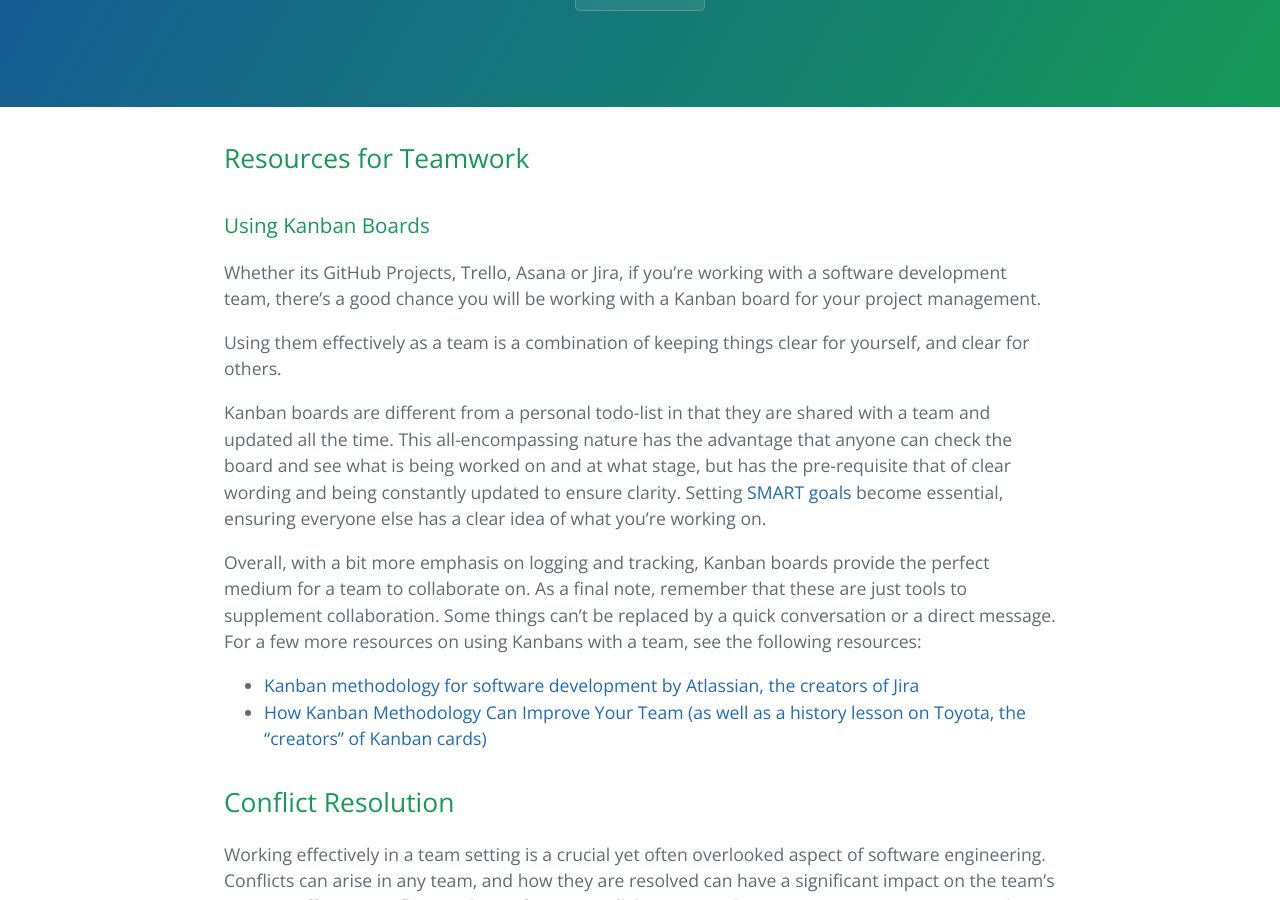
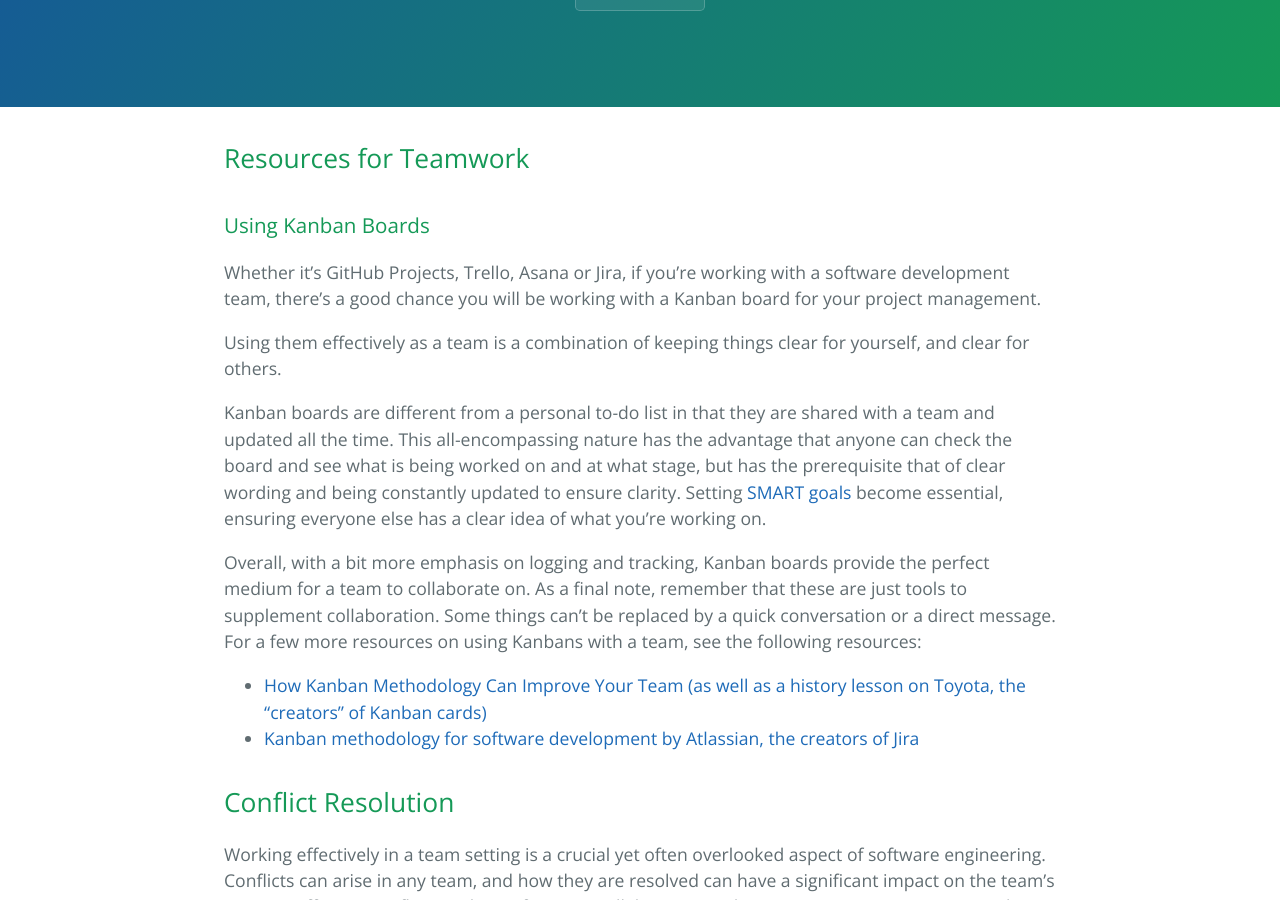
Before and after one commit to learning-software-engineering/learning-software-engineering.github.io, a Jekyll site: the page built from Topics/Teamwork.md, in a window 1280 px wide and 900 px high, scrolled down 199 px. Built offline with Jekyll 4.4.1, drawn with Linux system fonts in a browser that asks for light colours; our own code applies the rules of GitHub Pages for plain Markdown files.

Commit message:
Updating grammar and swapping link order.

```diff
--- a/Topics/Teamwork.md
+++ b/Topics/Teamwork.md
@@ -4,16 +4,16 @@
 
 ### Using Kanban Boards
 
-Whether its GitHub Projects, Trello, Asana or Jira, if you're working with a software development team, there's a good chance you will be working with a Kanban board for your project management.
+Whether it's GitHub Projects, Trello, Asana or Jira, if you're working with a software development team, there's a good chance you will be working with a Kanban board for your project management.
 
 Using them effectively as a team is a combination of keeping things clear for yourself, and clear for others.
 
-Kanban boards are different from a personal todo-list in that they are shared with a team and updated all the time. This all-encompassing nature has the advantage that anyone can check the board and see what is being worked on and at what stage, but has the pre-requisite that of clear wording and being constantly updated to ensure clarity. Setting [SMART goals](https://www.atlassian.com/blog/productivity/how-to-write-smart-goals) become essential, ensuring everyone else has a clear idea of what you're working on.
+Kanban boards are different from a personal to-do list in that they are shared with a team and updated all the time. This all-encompassing nature has the advantage that anyone can check the board and see what is being worked on and at what stage, but has the prerequisite that of clear wording and being constantly updated to ensure clarity. Setting [SMART goals](https://www.atlassian.com/blog/productivity/how-to-write-smart-goals) become essential, ensuring everyone else has a clear idea of what you're working on.
 
 Overall, with a bit more emphasis on logging and tracking, Kanban boards provide the perfect medium for a team to collaborate on. As a final note, remember that these are just tools to supplement collaboration. Some things can't be replaced by a quick conversation or a direct message. For a few more resources on using Kanbans with a team, see the following resources:
 
+- [How Kanban Methodology Can Improve Your Team (as well as a history lesson on Toyota, the "creators" of Kanban cards)](https://www.lucidchart.com/blog/how-kanban-methodology-can-improve-your-team)
 - [Kanban methodology for software development by Atlassian, the creators of Jira](https://www.atlassian.com/agile/kanban)
-- [How Kanban Methodology Can Improve Your Team (as well as a history lesson on Toyota, the "creators" of Kanban cards)](https://www.lucidchart.com/blog/how-kanban-methodology-can-improve-your-team)
 
 ## Conflict Resolution
 
```
